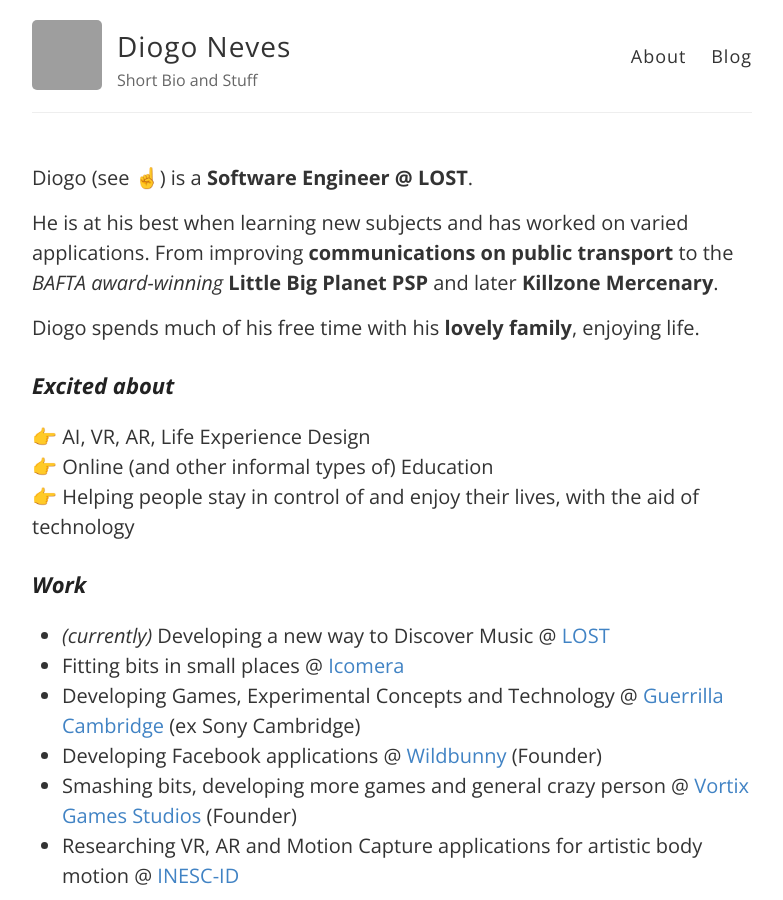
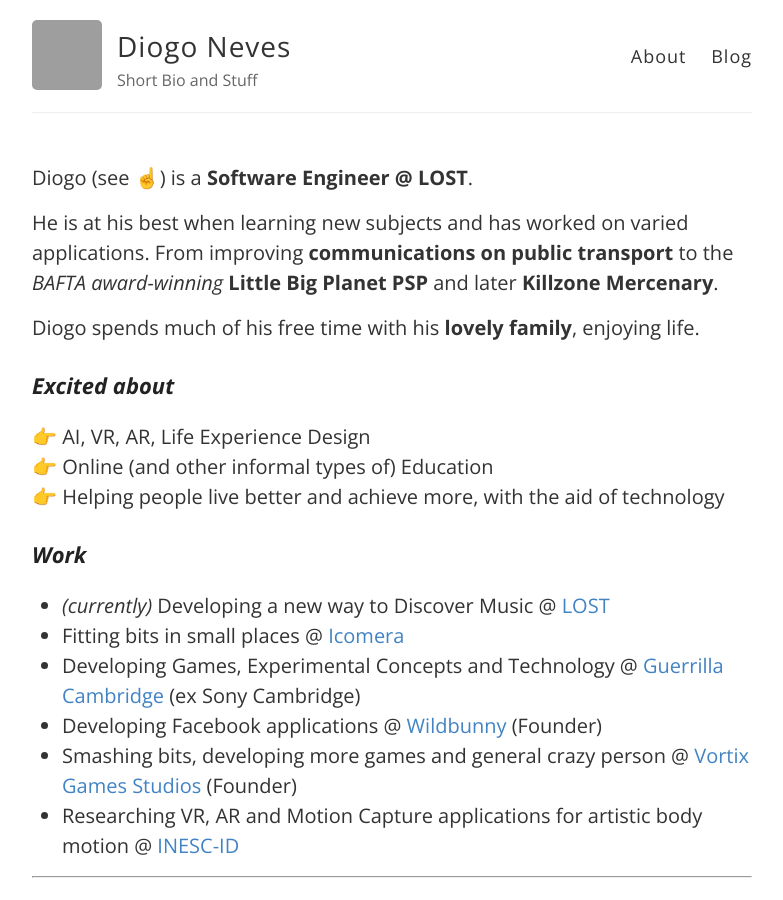
Before and after one commit to DiogoNeves/diogoneves.github.io, a Jekyll site: the page built from index.md, in a window 1280 px wide and 900 px high. Shown: the whole window, without its empty margins (248-1031 px from the left). Built offline with Jekyll 4.4.1, drawn with Linux system fonts in a browser that asks for light colours; emoji names are drawn with the system emoji font; grey boxes are pictures that could not be loaded.

Commit message:
Improved description

```diff
--- a/index.md
+++ b/index.md
@@ -14,8 +14,7 @@
 
 :point_right: AI, VR, AR, Life Experience Design
 :point_right: Online (and other informal types of) Education
-:point_right: Helping people stay in control of and enjoy their lives, with
-the aid of technology
+:point_right: Helping people live better and achieve more, with the aid of technology
 
 ### Work
 
```
